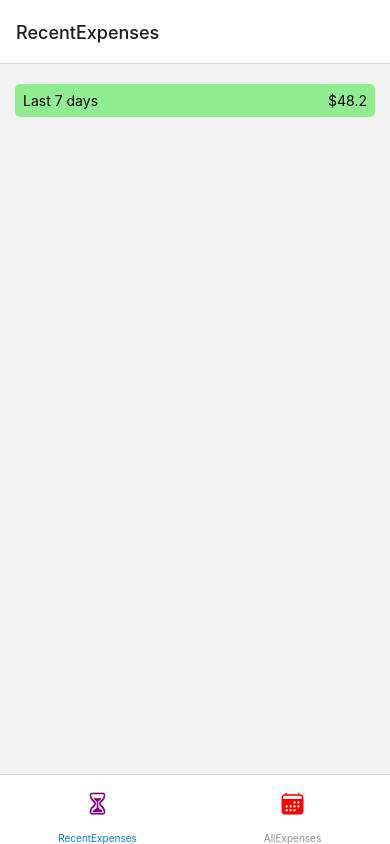
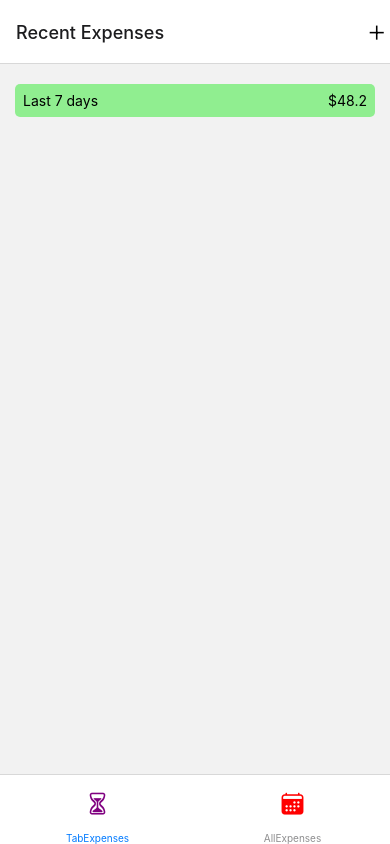
Before and after one commit to HusseinIbrahim2/Expense-Tracker, a React Native app: screen /RecentExpenses in a window 390 px wide. Built offline with nearby package versions, Linux system fonts and the light colour scheme.

Commit message:
Adding add icon button

```diff
--- a/App.js
+++ b/App.js
@@ -2,12 +2,25 @@ import { StatusBar } from 'expo-status-bar';
 import { StyleSheet, Text, View } from 'react-native';
 import { NavigationContainer } from '@react-navigation/native';
 import { createBottomTabNavigator } from '@react-navigation/bottom-tabs';
+import { createNativeStackNavigator } from '@react-navigation/native-stack';
 
 import AllExpensesScreen from './screens/AllExpensesScreen';
 import RecentExpensesScreen from './screens/RecentExpensesScreen';
+import AddExpensesScreen from './screens/AddExpensesScreen';
 import IconButton from './components/IconButton';
 
 const Tab = createBottomTabNavigator();
+const Stack = createNativeStackNavigator();
+
+function MyNavigator() {
+  return (
+    <Stack.Navigator>
+      <Stack.Screen name="RecentExpenses" component={RecentExpensesScreen} options={{title: 'Recent Expenses'}} />
+      <Stack.Screen name="AddExpenses" component={AddExpensesScreen} />
+    </Stack.Navigator>
+  )
+
+}
 
 export default function App() {
   return (
@@ -15,21 +28,22 @@ export default function App() {
       <NavigationContainer>
         <Tab.Navigator
           screenOptions={{
-            tabBarStyle: {height: 70 },
+            tabBarStyle: { height: 70 },
           }}
           tab
         >
           <Tab.Screen
-           name="RecentExpenses"
-           component={RecentExpensesScreen}
+            name="TabExpenses"
+            component={MyNavigator}
             options={{
-            tabBarIcon: ({focused,size}) => <IconButton name='ios-hourglass-outline' size={size} color={focused ? 'purple': 'red' } />,
+              tabBarIcon: ({ focused, size }) => <IconButton name='ios-hourglass-outline' size={size} color={focused ? 'purple' : 'red'} />,
+              headerShown: false,
             }} />
           <Tab.Screen
             name="AllExpenses"
             component={AllExpensesScreen}
             options={{
-            tabBarIcon: ({focused,size}) => <IconButton name='calendar' size={size} color={focused ? 'purple': 'red' } />
+              tabBarIcon: ({ focused, size }) => <IconButton name='calendar' size={size} color={focused ? 'purple' : 'red'} />
             }}
           />
         </Tab.Navigator>
--- a/package.json
+++ b/package.json
@@ -11,6 +11,7 @@
   "dependencies": {
     "@react-navigation/bottom-tabs": "^6.4.0",
     "@react-navigation/native": "^6.0.13",
+    "@react-navigation/native-stack": "^6.9.0",
     "expo": "~46.0.13",
     "expo-status-bar": "~1.4.0",
     "react": "18.0.0",
--- /dev/null
+++ b/screens/AddExpensesScreen.js
@@ -0,0 +1,7 @@
+import { Text } from "react-native";
+
+function AddExpensesScreen() {
+    <Text>This is df</Text>
+}
+
+export default AddExpensesScreen;
--- a/screens/RecentExpensesScreen.js
+++ b/screens/RecentExpensesScreen.js
@@ -1,8 +1,25 @@
+import { useLayoutEffect } from "react";
 import { View, Text } from "react-native";
 
 import SubTitle from "../components/Details/Subtitle";
+import IconButton from "../components/IconButton";
 
-function RecentExpensesScreen() {
+function RecentExpensesScreen({navigation}) {
+
+    useLayoutEffect(() => {
+        navigation.setOptions({
+            headerRight: () => {
+                return (<IconButton
+                    name='add'
+                    size={25}
+                    color='black'
+                    onPress={() => navigation.navigate('AddExpensesScreen') } />
+                );
+            },
+        }
+        );
+    }, [navigation]);
+
     return (
         <View>
             <SubTitle
```
Also changed, not shown: 1 other file (tests, documents, lock files or other folders). Lines whose indentation alone changed are shown as unchanged.
